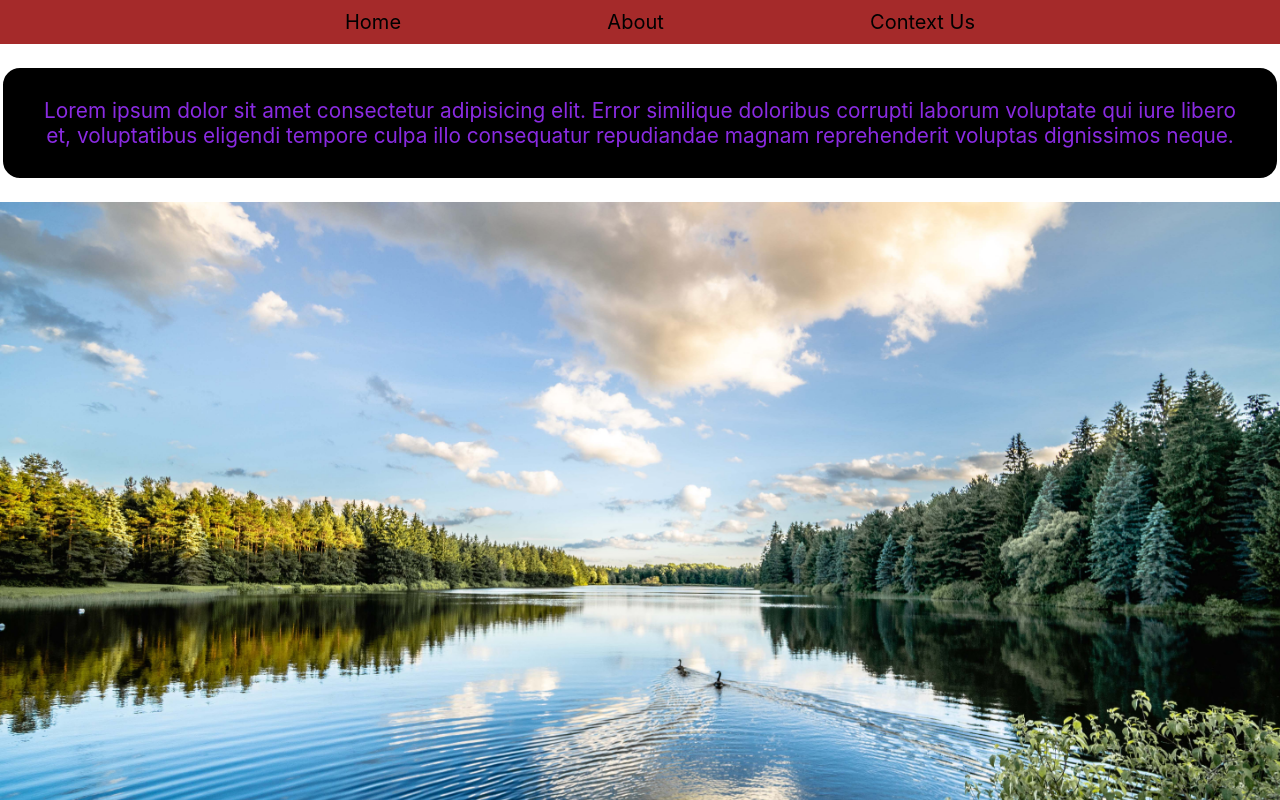
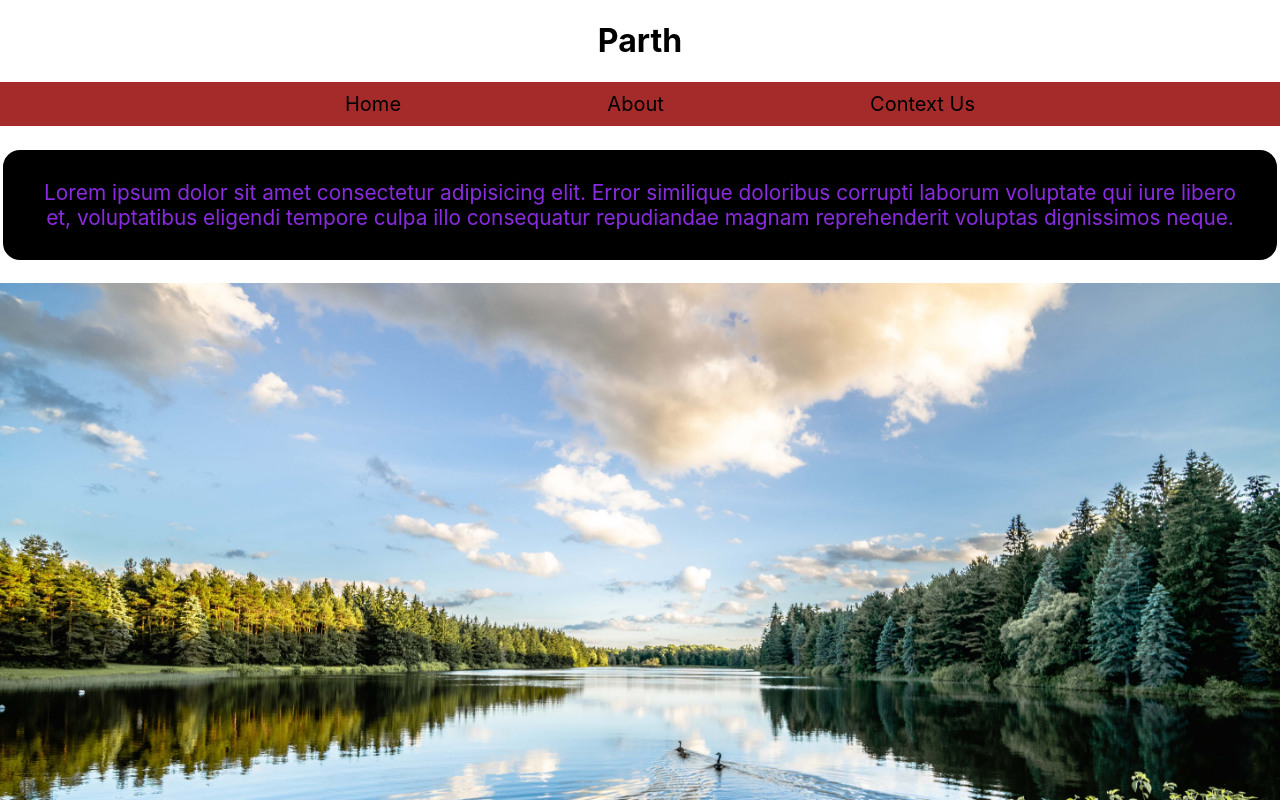
Before and after one commit to 7984686717/React-git-repo, a React (Create React App) app: page / in a window 1280 px wide. Shown: the top 800 px of the page. Built offline with nearby package versions, Linux system fonts and the light colour scheme.

Commit message:
add file

```diff
--- a/src/App.css
+++ b/src/App.css
@@ -1,3 +1,8 @@
+body{
+  margin: 0;
+  padding: 0;
+  box-sizing: border-box;
+}
 .lorem-p{
   color: blueviolet;
   background-color: black;
@@ -20,3 +25,6 @@ nav ul{
   margin: 0 auto;
   list-style-type: none;
 }
+h1{
+  text-align: center;
+}
--- a/src/App.js
+++ b/src/App.js
@@ -1,11 +1,13 @@
 
 import './App.css';
 import img1 from './Image/01.jpg';
+let name="Parth";
 
 function App() {
   return (
     <>
     <header>
+      <h1>{name}</h1>
       <nav>
         <ul>
           <li>Home</li>
```
